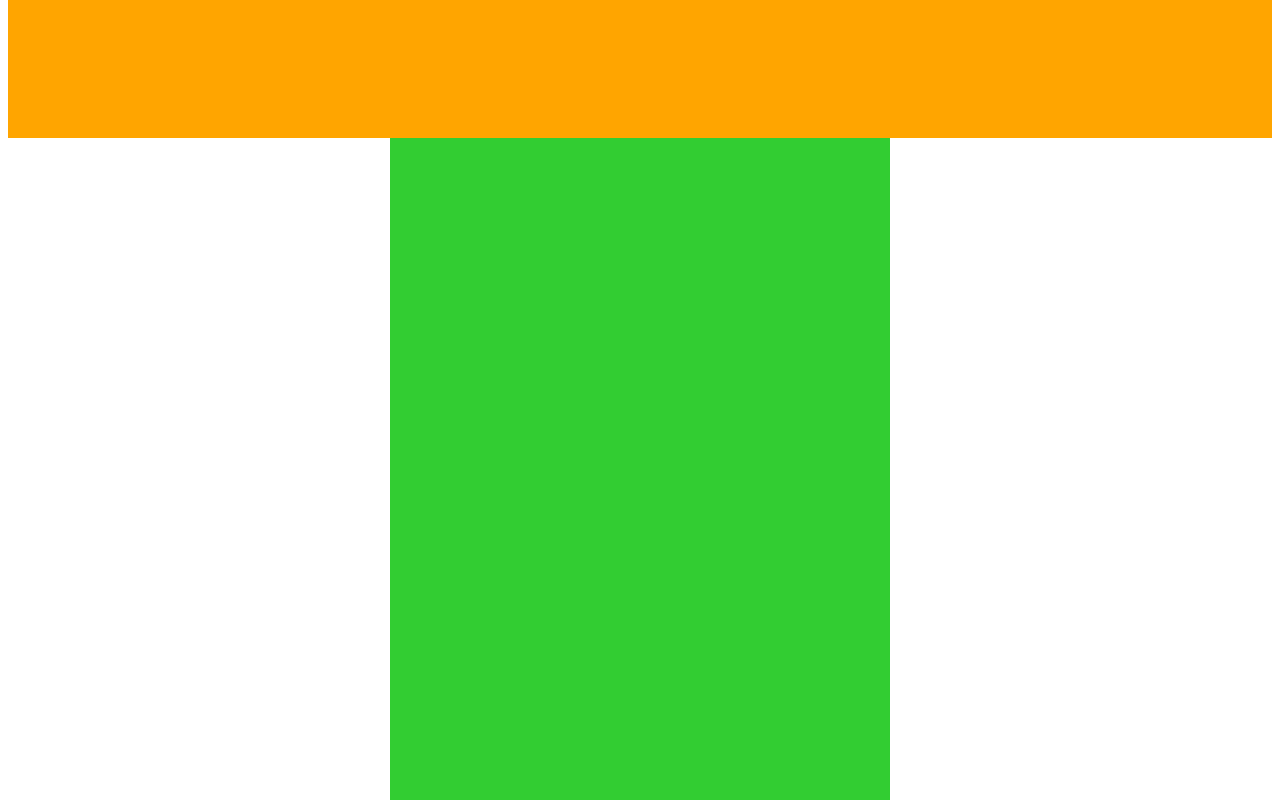
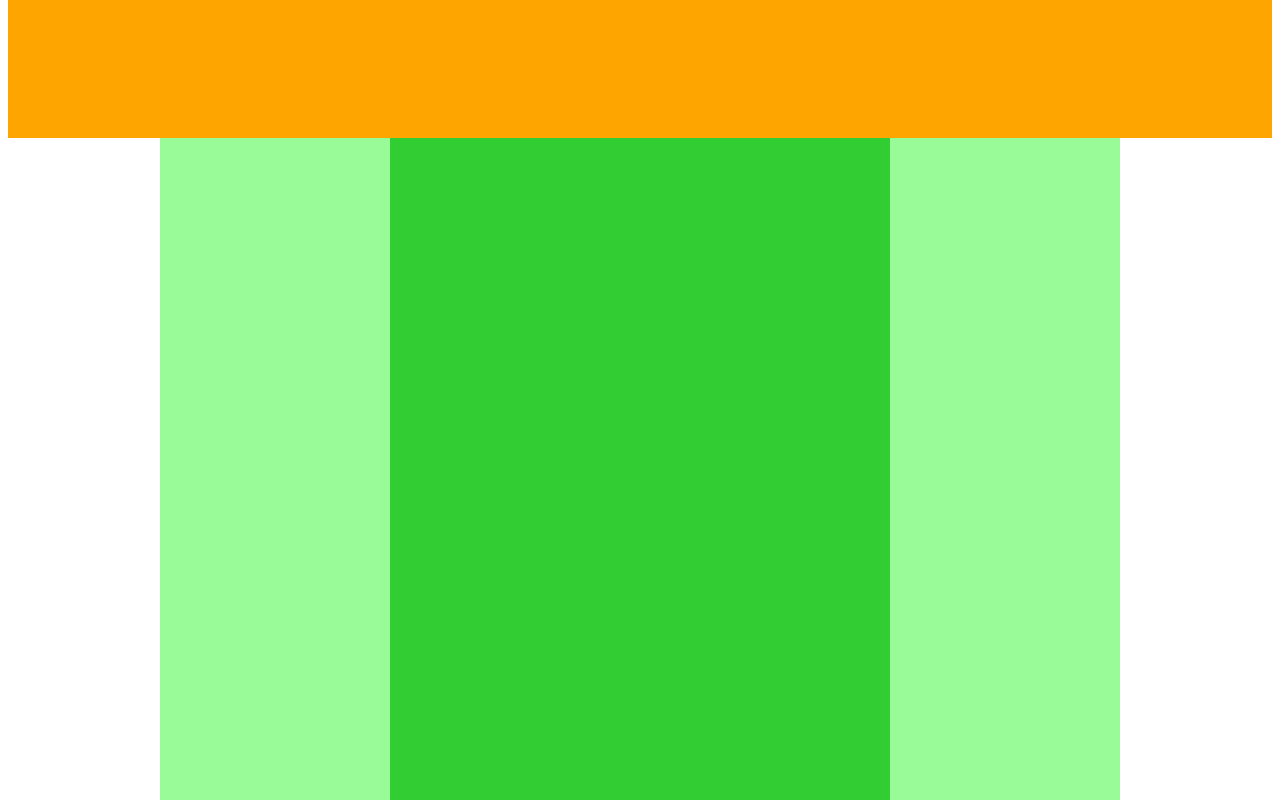
Before and after one commit to Sakura-Hirokawa/1-4enshu, a plain HTML site: page index.html in a window 1280 px wide. Shown: the part 420-1220 px from the top of the page. Drawn offline with Linux system fonts and the light colour scheme.

Commit message:
[Finish]1-4演習問題

```diff
--- a/style.css
+++ b/style.css
@@ -11,10 +11,16 @@
 }
 
 .main {
-  width: 100%;
+  width: 960px;
   display: flex;
   justify-content: center;
   margin: 0 auto;
+}
+
+.sidebar-left {
+  width: 230px;
+  height: 1400px;
+  background-color: palegreen;
 }
 
 .blog {
@@ -23,7 +29,7 @@
   background-color: limegreen;
 }
 
-.sidebar {
+.sidebar-right {
   width: 230px;
   height: 1400px;
   background-color: palegreen;
```
